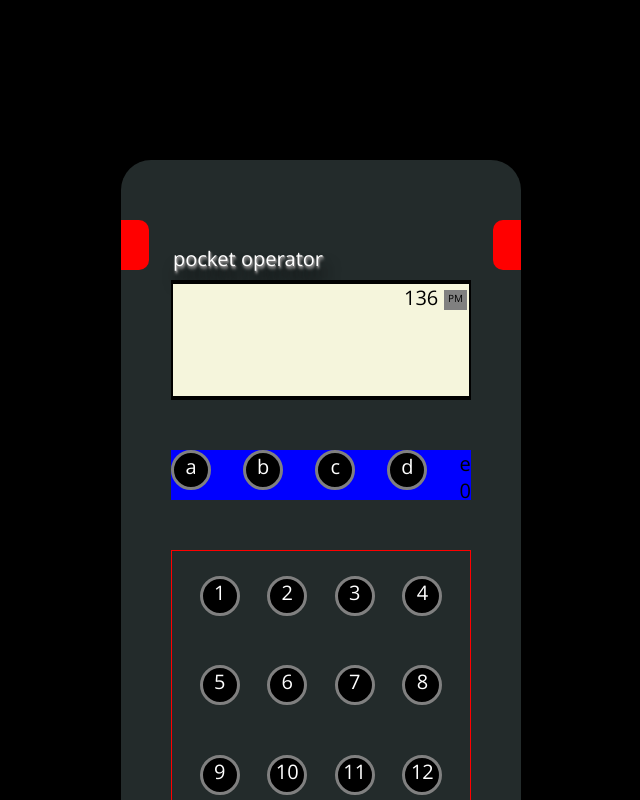
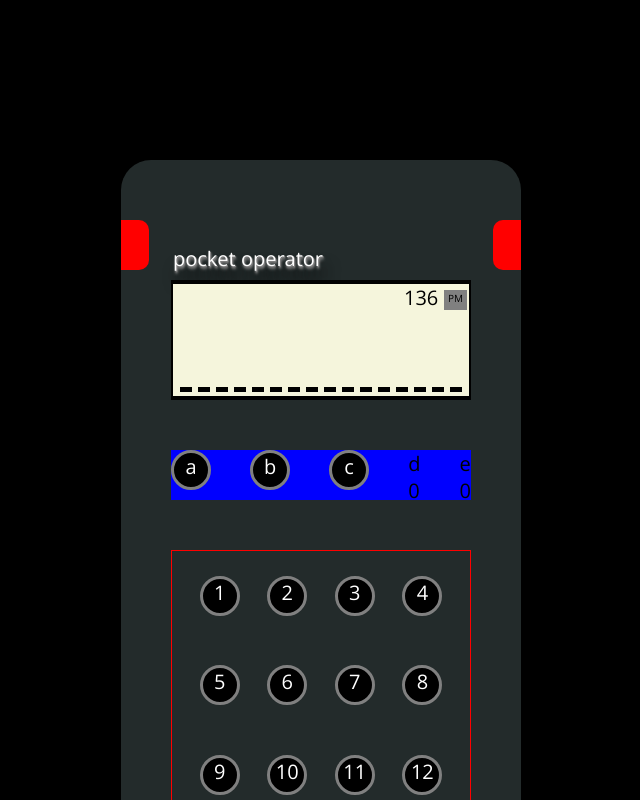
Before and after one commit to isntweb/home, a Next.js app: page / in a window 1280 px wide. Shown: the top 800 px of the page, without its empty margins (319-959 px from the left). Built offline with nearby package versions, Linux system fonts and the light colour scheme.

Commit message:
beats container

```diff
--- a/pages/PocketOperator.js
+++ b/pages/PocketOperator.js
@@ -3,6 +3,15 @@ import classes from './pocketOperator.module.scss'
 const controlButtons = [
   'a', 'b', 'c', 'd', 'e',
 ]
+
+const buttonGrid = [
+  [1, 2, 3, 4],
+  [5, 6, 7, 8],
+  [9, 10, 11, 12],
+  [13, 14, 15, 16]
+]
+
+const beats = 16;
 
 const Knob = ({ name }) => {
   return (
@@ -21,12 +30,29 @@ const Button = ({ name }) => {
   );
 }
 
-const buttonGrid = [
-  [1, 2, 3, 4],
-  [5, 6, 7, 8],
-  [9, 10, 11, 12],
-  [13, 14, 15, 16]
-]
+const TimeBox = ({}) =>  {
+  return (
+    <div className={classes.timeBox}>
+      <div className={classes.timeNumber}>
+        136
+      </div>
+      <div className={classes.amPM}>
+        PM
+      </div>
+    </div>
+  );
+}
+
+const Beats = () => {
+  return (
+    <div className={classes.beatsContainer}>
+      {Array.from(Array(beats).keys()).map((beat) => (
+        <div className={classes.beat} key={beat}/>
+      ))}
+      <div/>
+    </div>
+  );
+}
 
 const PocketOperator = () => {
   return (
@@ -38,19 +64,13 @@ const PocketOperator = () => {
         </div>
         <div className={classes.rightCutout}></div>
         <div className={classes.lcd}>
-          <div className={classes.timeBox}>
-            <div className={classes.timeNumber}>
-              136
-            </div>
-            <div className={classes.amPM}>
-              PM
-            </div>
-          </div>
+          <TimeBox/>
+          <Beats/>
+
         </div>
         <div className={classes.buttonsTop}>
           {controlButtons.map((name, index) => {
-            const Component = [4, 5].includes(index) ? Knob : Button;
-
+            const Component = [3, 4].includes(index) ? Knob : Button;
             return (
               <Component name={name}/>
             );
--- a/pages/pocketOperator.module.scss
+++ b/pages/pocketOperator.module.scss
@@ -88,7 +88,28 @@
     grid-template-columns:
         [lcd-left] 80px
         [lcd-main] auto
-        [lcd-right] 65px;
+        [lcd-right] 65px [lcd-right-border];
+}
+
+.beatsContainer {
+    grid-row: lcd-bottom;
+    grid-column:  lcd-left / lcd-right-border;
+    display: flex;
+    flex-direction: row;
+    justify-content: space-around;
+    width: 100%;
+    margin: auto;
+    padding: 0 4px;
+    margin-bottom: 4px;
+}
+
+.beat {
+    height: 3px;
+    width: 100%;
+    border-bottom: 5px solid black;
+    margin: 3px;
+    margin-top: auto;
+    margin-bottom: 0;
 }
 
 .timeBox {
```
